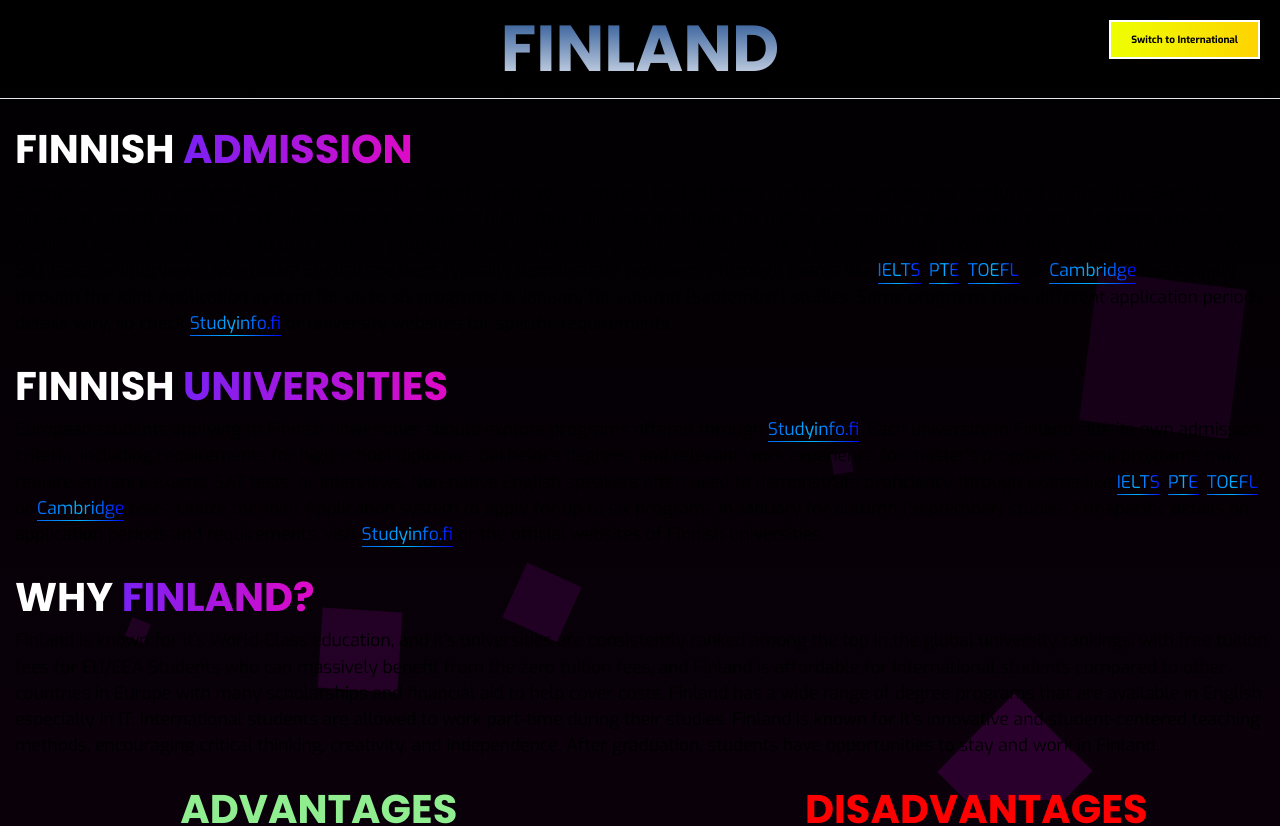
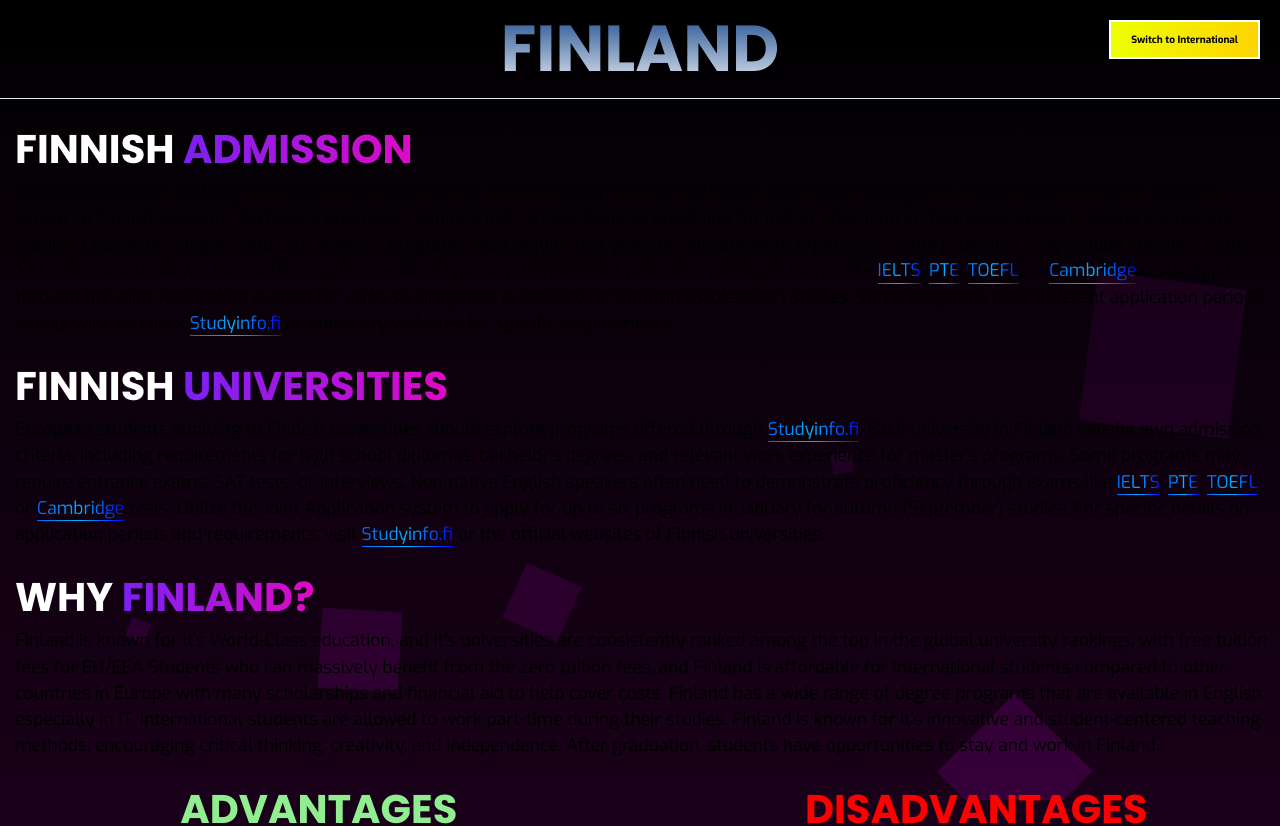
Before and after one commit to FaisalAbusharar/europe-university-info, a Next.js app: page /countries/finland in a window 1280 px wide. Shown: the top 826 px of the page. Built offline with nearby package versions, Linux system fonts and the light colour scheme.

Commit message:
Changed Background

```diff
--- a/src/app/countries/countrypage.css
+++ b/src/app/countries/countrypage.css
@@ -6,7 +6,7 @@
 }
 
 #background {
-  background: linear-gradient(to bottom, rgb(0, 0, 0), rgb(24, 1, 24));
+  background: linear-gradient(to bottom, rgb(0, 0, 0), rgb(58, 2, 58));
 }
 
 /* Titles */
```
